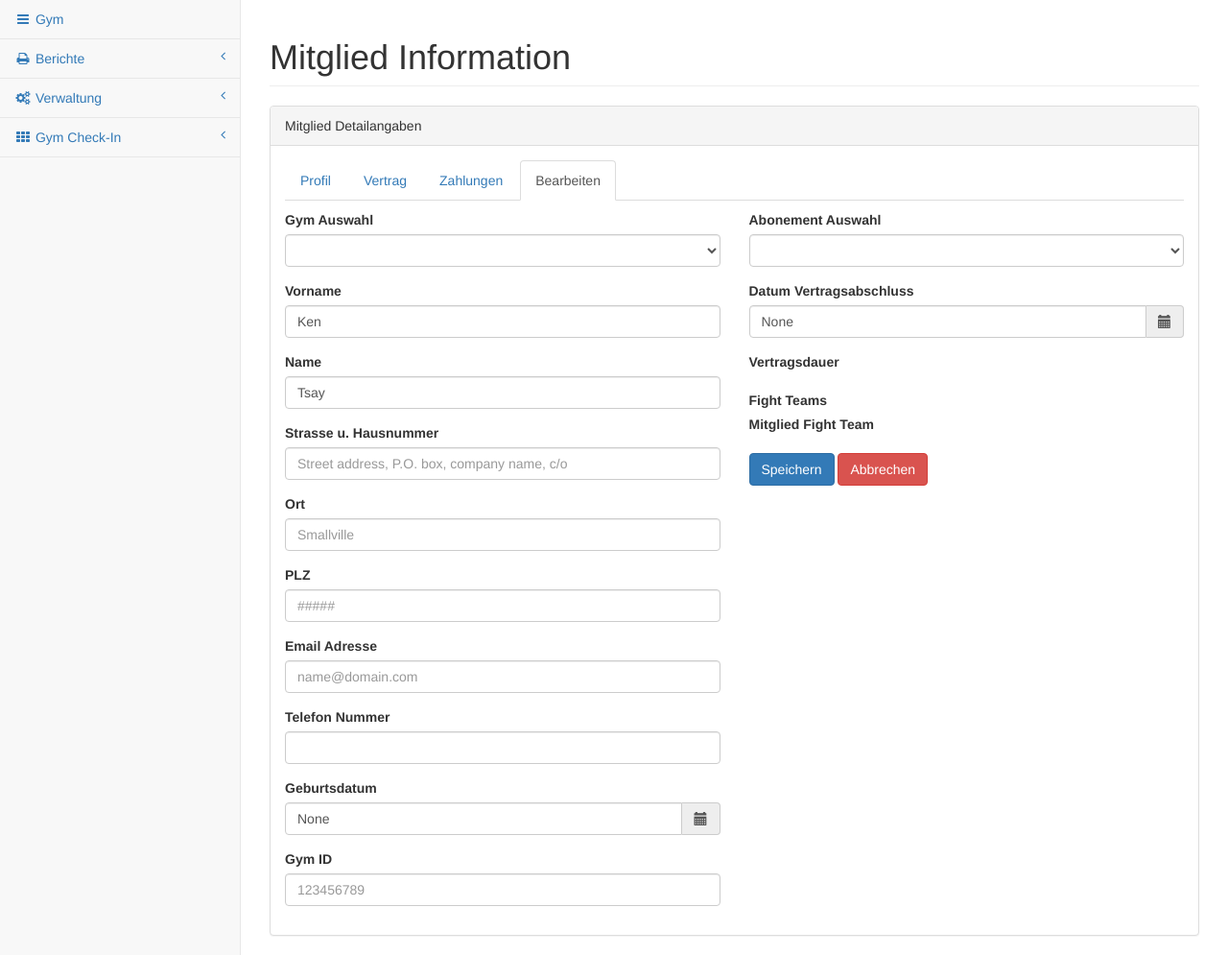
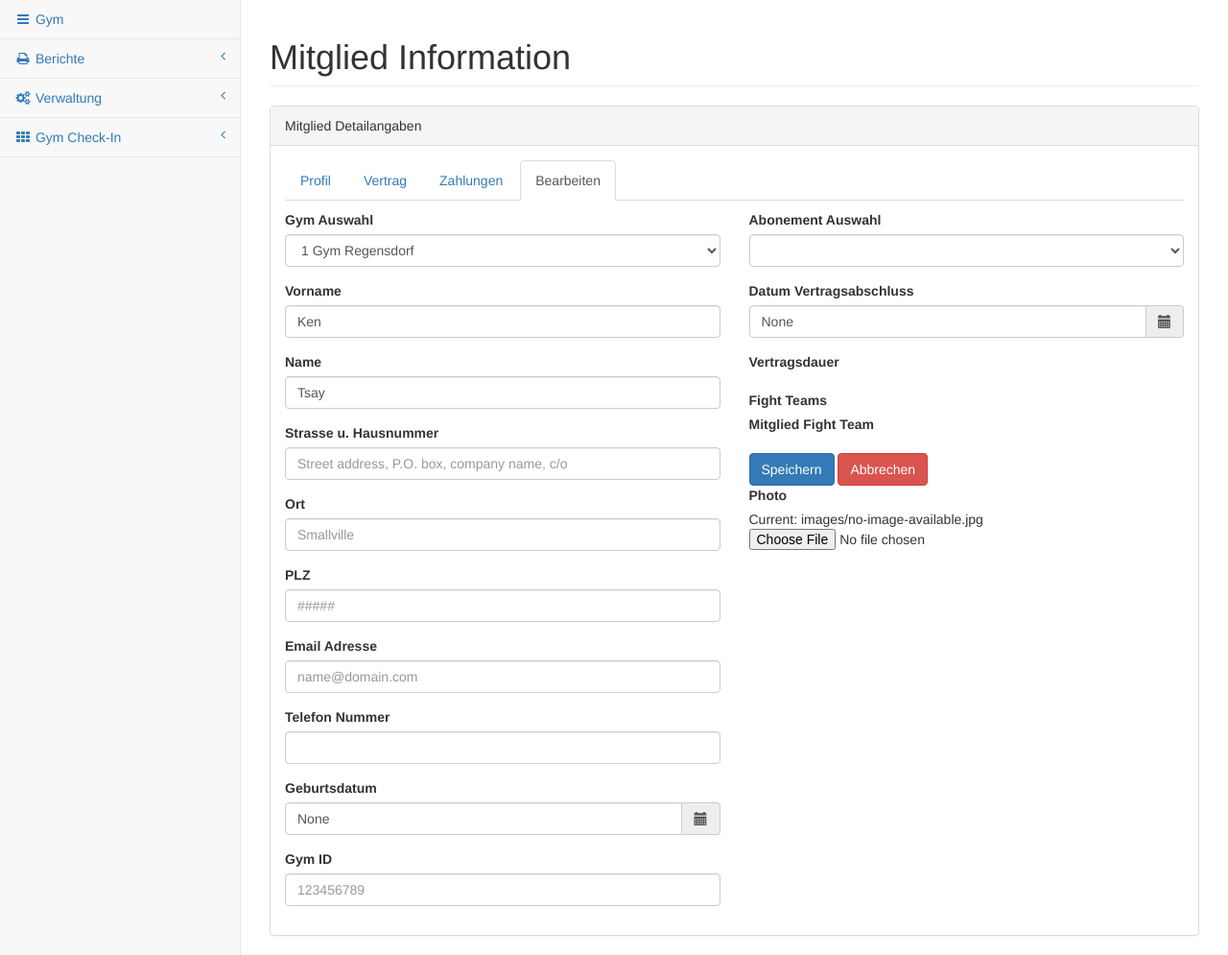
Before and after one commit to kentsay/gymadmin, a Django app: page /dashboard/members_detail?id=2 in a window 1280 px wide, after a click on "Bearbeiten". Shown: the part 51-1046 px from the top of the page at 96% size. Run offline with Django 3.2, Linux system fonts and the light colour scheme; a user stored in the database is signed in; data comes from the database, SQL or seed files in the repository; data that the repository does not hold is empty; some libraries are stand-ins or nearby versions.

Commit message:
merge code

```diff
--- a/dashboard/templates/dashboard/sbadmin/pages/members_detail.html
+++ b/dashboard/templates/dashboard/sbadmin/pages/members_detail.html
@@ -154,7 +154,6 @@
                                             </span>
                                                     </div>
                                                 </div>
-
                                                 <div class="form-group">
                                                     <label>Gym ID</label>
                                                     <input class="form-control" placeholder="123456789" name="uuid" value="{{ members.uuid }}">
@@ -222,6 +221,13 @@
                                                 <div>
                                                     <button type="submit" class="btn btn-primary" value="submit">Speichern</button>
                                                     <button type="reset" class="btn btn-danger" value="reset">Abbrechen</button>
+                                                <div class="form-group">
+                                                    <label>Photo</label>
+                                                    <div>
+                                                        <div>Current: {{ members.member_pic }} </div>
+                                                        <input id="member_pic" type="file"  name="member_pic">
+                                                        <br/>
+                                                    </div>
                                                 </div>
                                             </div>
                                         </form>
--- a/dashboard/templates/dashboard/sbadmin/pages/view_checkin.html
+++ b/dashboard/templates/dashboard/sbadmin/pages/view_checkin.html
@@ -4,7 +4,7 @@
     <div id="page-wrapper">
         <div class="row">
             <div class="col-lg-12">
-                <h1 class="page-header">Heute im Gym (Date and Time)</h1>
+                <h1 class="page-header">Heute im Gym ({% now "j F Y H:i" %})</h1>
             </div>
             <!-- /.col-lg-12 -->
         </div>
@@ -22,7 +22,7 @@
                         {% for member in member_list %}
                             <div class="col-md-3">
                                 <span class="chat-img pull-left">
-                                    <img src={{ member.member_pic.url }} width="320" height="240" class="img-responsive"/>
+                                    <img src={{ member.member_pic.url }} width="180" height="180" class="img-circle"/>
                                 <span/>
                             </div>
                         {% endfor %}
--- a/dashboard/views.py
+++ b/dashboard/views.py
@@ -59,7 +59,18 @@ def members(request):
 @login_required
 def members_detail(request):
     member_list = Members.objects.get(id=request.GET['id'])
+    gym_list = Gym.objects.all()
+    plan = GymPlan.objects.all()
+    payment = PaymentPeriod.objects.all()
+    activity = GymActivity.objects.all()
+    team = FightTeam.objects.all()
     context = {
+        'gym_list': enumerate(gym_list, start=1),
+        'gym_number': len(gym_list),
+        'plan_list': enumerate(plan, start=1),
+        'payment_list': payment,
+        'acitiviy_list': activity,
+        'team_list': team,
         'members': member_list,
     }
     return render(request, 'dashboard/sbadmin/pages/members_detail.html', context)
```
